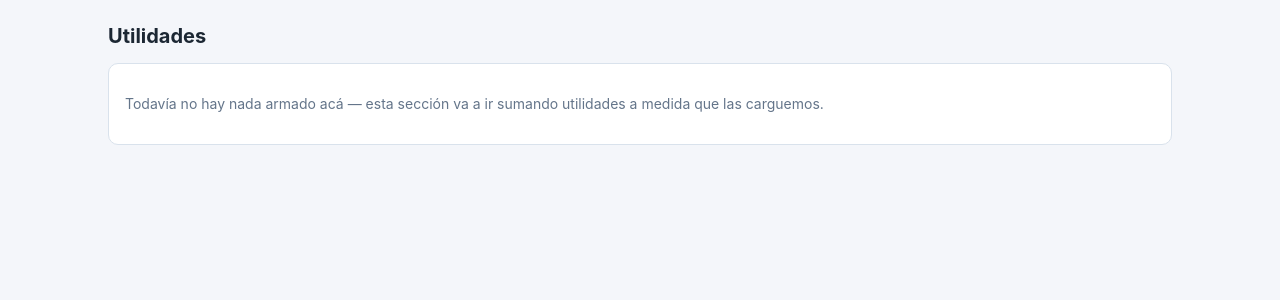
After one commit to LeandroFrattini/sistemita-seawhite, a FastAPI app: template app/templates/utilidades.html in a window 1280 px wide. The commit adds this page. Shown: the top 300 px of the page. Run offline with FastAPI, Linux system fonts and the light colour scheme; the template is opened without the code that fills it, so the values that code supplies are empty; some libraries are stand-ins or nearby versions.

Commit message:
Agrega Utilidades dentro de Operaciones
Nueva pagina placeholder en /operaciones/utilidades, linkeada desde
el submenu de Operaciones. Va a ir sumando botones sueltos para
generadores de cosas puntuales (mails, notas a autoridades, etc.),
siguiendo el mismo patron de hub que ya usa el Proformador.

Co-Authored-By: Claude Sonnet 5 <noreply@anthropic.com>

```diff
--- a/app/routers/operaciones.py
+++ b/app/routers/operaciones.py
@@ -11,3 +11,8 @@ router = APIRouter()
 @router.get("/operaciones", response_class=HTMLResponse)
 def operaciones_page(request: Request, user: User = Depends(current_user)):
     return templates.TemplateResponse(request, "operaciones.html", {"user": user})
+
+
+@router.get("/operaciones/utilidades", response_class=HTMLResponse)
+def utilidades_page(request: Request, user: User = Depends(current_user)):
+    return templates.TemplateResponse(request, "utilidades.html", {"user": user})
--- a/app/templates/base.html
+++ b/app/templates/base.html
@@ -23,7 +23,7 @@
     </div>
 
     <div class="nav-group">
-      <button type="button" class="nav-drop-btn {{ self.nav_ours() }} {{ self.nav_files() }} {{ self.nav_proformador() }} {{ self.nav_clients() }} {{ self.nav_reports() }} {{ self.nav_finalize() }} {{ self.nav_operaciones() }}">Operaciones ▾</button>
+      <button type="button" class="nav-drop-btn {{ self.nav_ours() }} {{ self.nav_files() }} {{ self.nav_proformador() }} {{ self.nav_clients() }} {{ self.nav_reports() }} {{ self.nav_finalize() }} {{ self.nav_utilidades() }} {{ self.nav_operaciones() }}">Operaciones ▾</button>
       <div class="nav-drop-panel">
         <div class="nav-subgroup">
           <button type="button" class="nav-sub-btn {{ self.nav_ours() }} {{ self.nav_files() }}">Barcos ▸</button>
@@ -41,6 +41,7 @@
             <a href="/finalize" class="{% block nav_finalize %}{% endblock %}">Exportar Excel</a>
           </div>
         </div>
+        <a href="/operaciones/utilidades" class="{% block nav_utilidades %}{% endblock %}">Utilidades</a>
       </div>
     </div>
 
--- /dev/null
+++ b/app/templates/utilidades.html
@@ -0,0 +1,11 @@
+{% extends "base.html" %}
+{% block nav_utilidades %}active{% endblock %}
+{% block content %}
+<div class="page-head">
+  <h1 style="margin:0">Utilidades</h1>
+</div>
+
+<div class="card">
+  <p class="muted">Todavía no hay nada armado acá — esta sección va a ir sumando utilidades a medida que las carguemos.</p>
+</div>
+{% endblock %}
```
